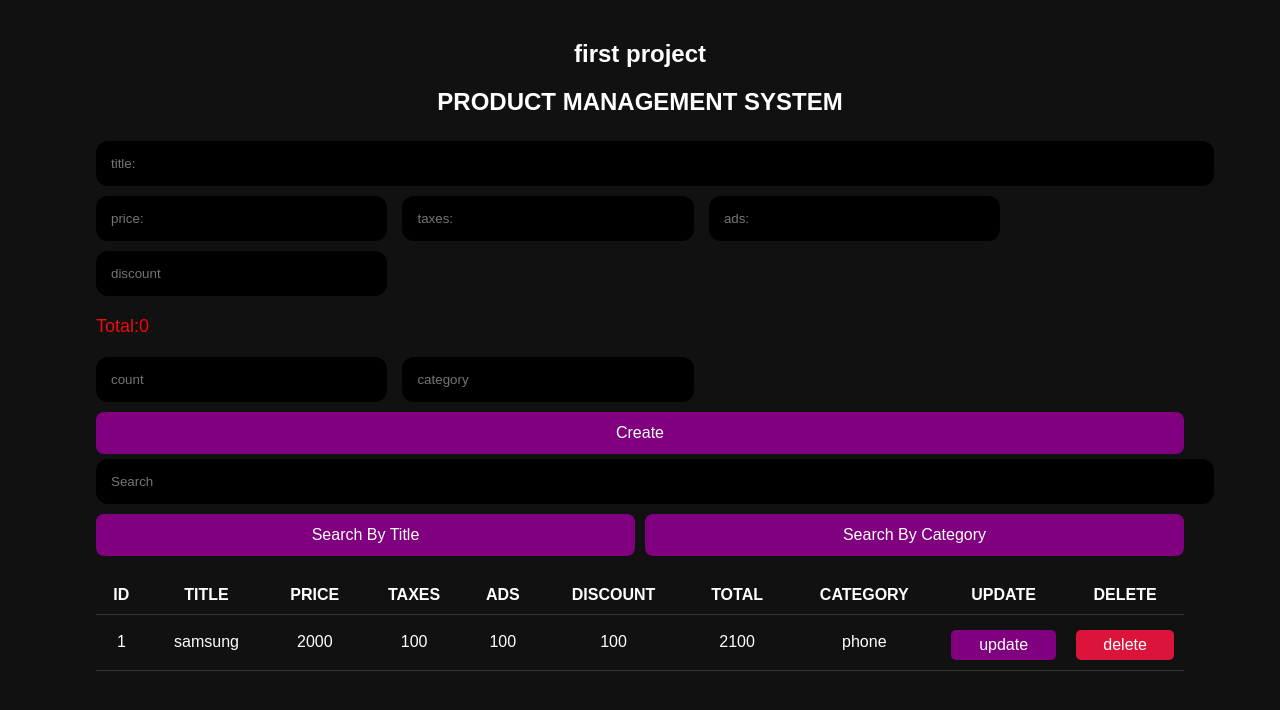
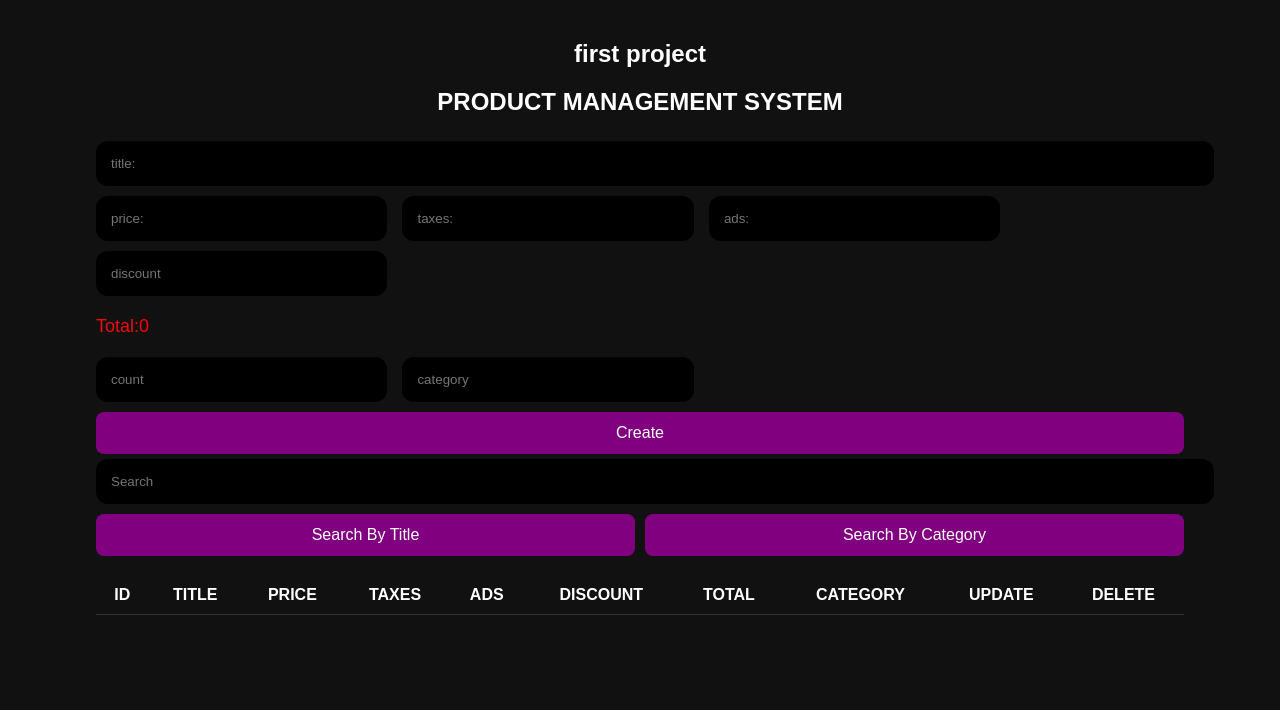
Before and after one commit to ebrahimyosree/MY-FIRST-CRUD-PROJECT, a plain HTML site: page index.html in a window 1280 px wide. Drawn offline with Linux system fonts and the light colour scheme.

Commit message:
Add files via upload

```diff
--- a/index.html
+++ b/index.html
@@ -33,10 +33,10 @@
         <input type="text" placeholder="Search" id="search">
         <div class="search-btns">
             <button id="search-title" class="btn">Search By Title</button>
-            <button class="btn">Search By Category</button>
+            <button class="btn" id="search-category">Search By Category</button>
         </div>
 
-        <table>
+        <table  >
             <thead>
                 <tr>
                     <th>ID</th>
@@ -51,19 +51,8 @@
                     <th>DELETE</th>
                 </tr>
             </thead>
-            <tbody>
-                <tr>
-                    <td>1</td>
-                    <td>samsung</td>
-                    <td>2000</td>
-                    <td>100</td>
-                    <td>100</td>
-                    <td>100</td>
-                    <td>2100</td>
-                    <td>phone</td>
-                    <td><button class="btn btn-sm">update</button></td>
-                    <td><button class="btn btn-sm delete">delete</button></td>
-                </tr>
+            <tbody id="t-body">
+
             </tbody>
         </table>
     </div>
```
